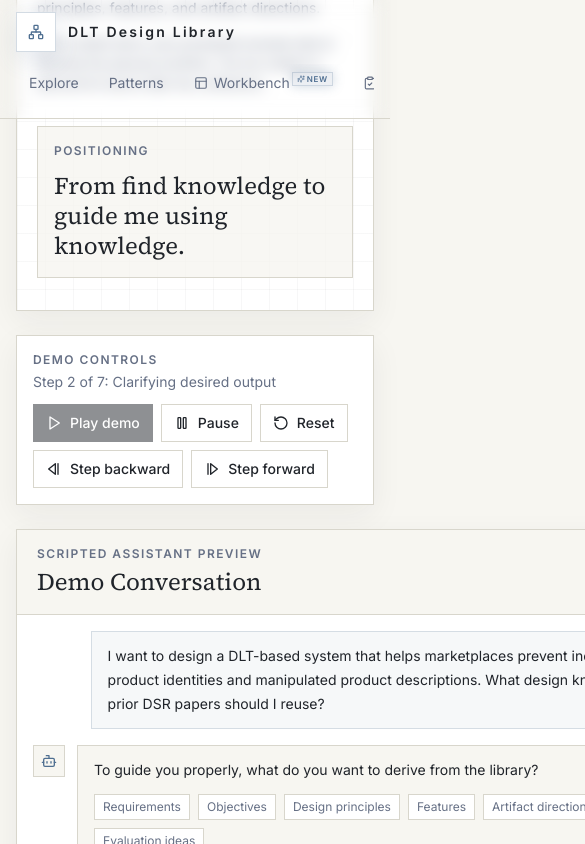
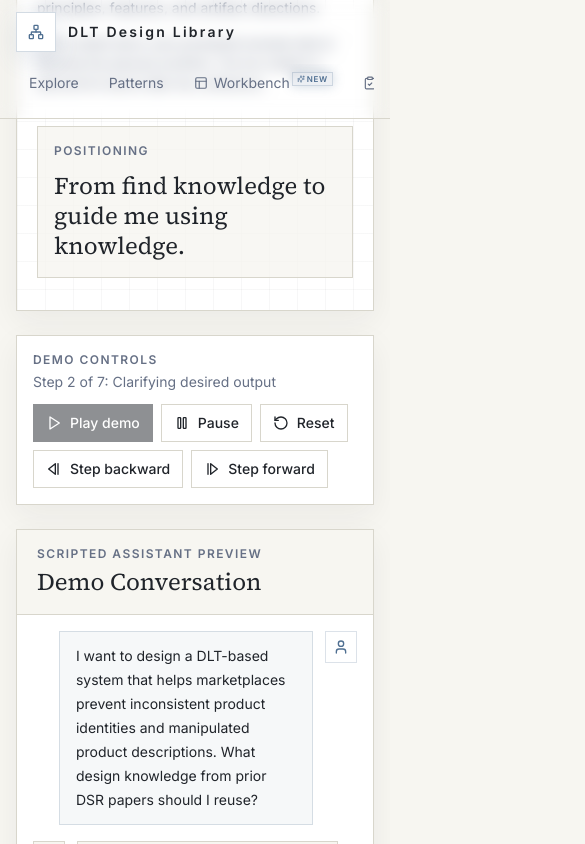
Before and after one commit to pradykst/dlt-dsr-library, a Next.js app: page /chatbot-demo in a window 390 px wide. Both pictures are taken after a click on the button "Play demo". Shown: the part 647-1491 px from the top of the page, 585 px wide, since content can reach past the window. Built offline with nearby package versions, Linux system fonts and the light colour scheme.

Commit message:
Make chatbot demo fully mobile responsive

```diff
--- a/components/chatbot-demo/ChatbotDemo.tsx
+++ b/components/chatbot-demo/ChatbotDemo.tsx
@@ -127,8 +127,10 @@ export function ChatbotDemo() {
       </section>
 
       <section className="mx-auto grid max-w-7xl gap-8 lg:grid-cols-[minmax(0,2.5fr)_minmax(320px,1fr)] items-start">
-        <DemoChatPanel currentStep={currentStep} />
-        <div className="opacity-95 lg:text-sm">
+        <div className="min-w-0">
+          <DemoChatPanel currentStep={currentStep} />
+        </div>
+        <div className="min-w-0 opacity-95 lg:text-sm">
           <DemoReasoningPanel currentStep={currentStep} />
         </div>
       </section>
--- a/components/chatbot-demo/DemoChatPanel.tsx
+++ b/components/chatbot-demo/DemoChatPanel.tsx
@@ -103,7 +103,7 @@ function statusIndexForStep(step: number) {
 function UserMessage({ children, compact }: { children: React.ReactNode; compact?: boolean }) {
   return (
     <div className="ml-auto flex max-w-[92%] items-start gap-3 sm:max-w-[82%]">
-      <div className={compact ? "border border-blue/20 bg-blue/5 px-3 py-2 text-sm leading-6 text-ink" : "border border-blue/20 bg-blue/5 px-4 py-3 text-sm leading-6 text-ink"}>
+      <div className={compact ? "min-w-0 border border-blue/20 bg-blue/5 px-3 py-2 text-sm leading-6 text-ink" : "min-w-0 border border-blue/20 bg-blue/5 px-4 py-3 text-sm leading-6 text-ink"}>
         {children}
       </div>
       <span className="grid h-8 w-8 shrink-0 place-items-center border border-blue/20 bg-white text-blue">
@@ -119,7 +119,7 @@ function AssistantMessage({ children }: { children: React.ReactNode }) {
       <span className="grid h-8 w-8 shrink-0 place-items-center border border-line bg-paper text-blue">
         <Bot className="h-4 w-4" />
       </span>
-      <div className="demo-message-in border border-line bg-paper px-4 py-3 text-sm leading-6 text-ink">
+      <div className="demo-message-in min-w-0 border border-line bg-paper px-4 py-3 text-sm leading-6 text-ink">
         {children}
       </div>
     </div>
--- a/components/chatbot-demo/DemoFlow.tsx
+++ b/components/chatbot-demo/DemoFlow.tsx
@@ -1,17 +1,22 @@
-import { ArrowRight } from "lucide-react";
+import { ArrowDown, ArrowRight } from "lucide-react";
 
 export function DemoFlow({ nodes, visibleCount = nodes.length, compact }: { nodes: string[]; visibleCount?: number; compact?: boolean }) {
   const visible = nodes.slice(0, Math.max(1, visibleCount));
 
   return (
     <div className="max-w-full overflow-x-auto">
-      <div className={compact ? "flex min-w-[720px] items-stretch gap-2" : "flex min-w-[860px] items-stretch gap-2"}>
+      <div className={compact ? "flex flex-col sm:flex-row sm:min-w-[720px] items-stretch gap-2" : "flex flex-col sm:flex-row sm:min-w-[860px] items-stretch gap-2"}>
         {visible.map((node, index) => (
-          <div key={node} className="flex flex-1 items-center gap-2">
-            <div className="demo-flow-node flex min-h-20 flex-1 items-center border border-line bg-white px-3 py-3 text-sm font-medium leading-5 text-ink">
+          <div key={node} className="flex flex-col sm:flex-row flex-1 items-center gap-2">
+            <div className="demo-flow-node flex min-h-16 w-full flex-1 items-center justify-center border border-line bg-white px-3 py-3 text-center text-sm font-medium leading-5 text-ink sm:min-h-20 sm:w-auto sm:justify-start sm:text-left">
               {node}
             </div>
-            {index < visible.length - 1 && <ArrowRight className="h-4 w-4 shrink-0 text-blue" />}
+            {index < visible.length - 1 && (
+              <>
+                <ArrowRight className="hidden h-4 w-4 shrink-0 text-blue sm:block" />
+                <ArrowDown className="block h-4 w-4 shrink-0 text-blue sm:hidden" />
+              </>
+            )}
           </div>
         ))}
       </div>
--- a/components/chatbot-demo/DemoReasoningPanel.tsx
+++ b/components/chatbot-demo/DemoReasoningPanel.tsx
@@ -12,7 +12,7 @@ import { DemoSourceCard } from "@/components/chatbot-demo/DemoSourceCard";
 
 export function DemoReasoningPanel({ currentStep }: { currentStep: number }) {
   return (
-    <aside className="space-y-3">
+    <aside className="space-y-3 min-w-0">
       <section className="border border-line bg-white p-4 shadow-research">
         <div className="flex items-start justify-between gap-4">
           <div>
```
